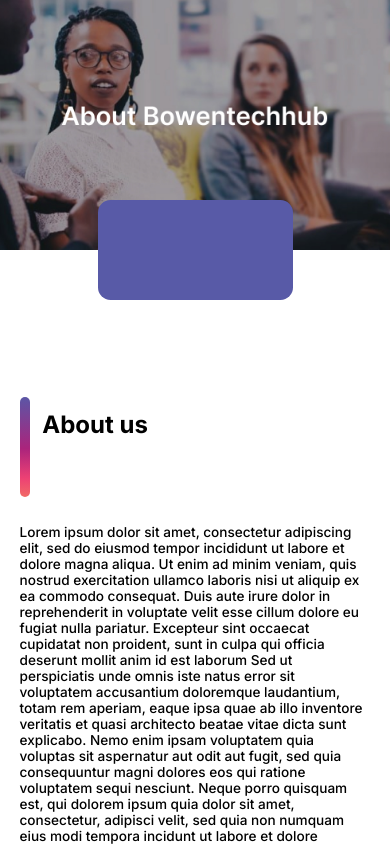
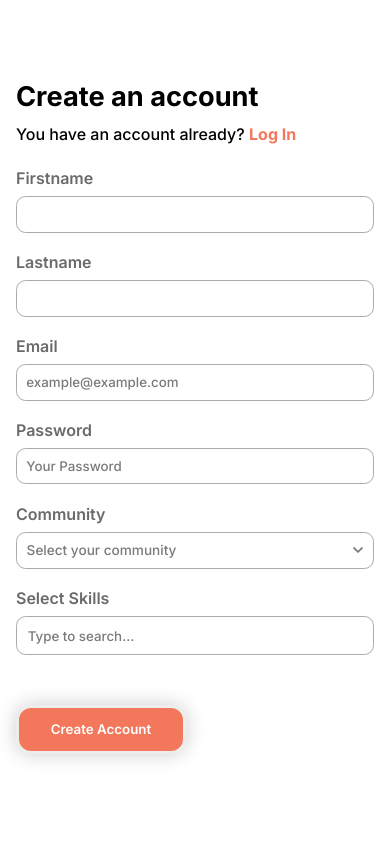
Before and after one commit to Samwell10/bowen-techhub, a React (Create React App) app: page / in a window 390 px wide. Shown: the top 844 px of the page. Built offline with nearby package versions, Linux system fonts and the light colour scheme.

Commit message:
Auth update

```diff
--- a/src/App.js
+++ b/src/App.js
@@ -1,12 +1,12 @@
 import './App.css';
-// import SignUp from './Components/Authentication/SignUp/SignUp';
-import AboutUs from './Components/AboutUs/AboutUs';
+import SignUp from './Components/Authentication/SignUp/SignUp';
+// import AboutUs from './Components/AboutUs/AboutUs';
 
 function App() {
   return (
     <div className="App">
-      <AboutUs/>
-      {/* <SignUp/> */}
+      {/* <AboutUs/> */}
+      <SignUp/>
     </div>
   );
 }
--- a/src/Components/Authentication/Card/Card.module.css
+++ b/src/Components/Authentication/Card/Card.module.css
@@ -10,3 +10,9 @@
     margin: auto;
     position: relative;
 }
+@media screen and (max-width:400px) {
+    .card{
+        height: 100%;
+        margin: 4em 0;
+    }
+}
```
